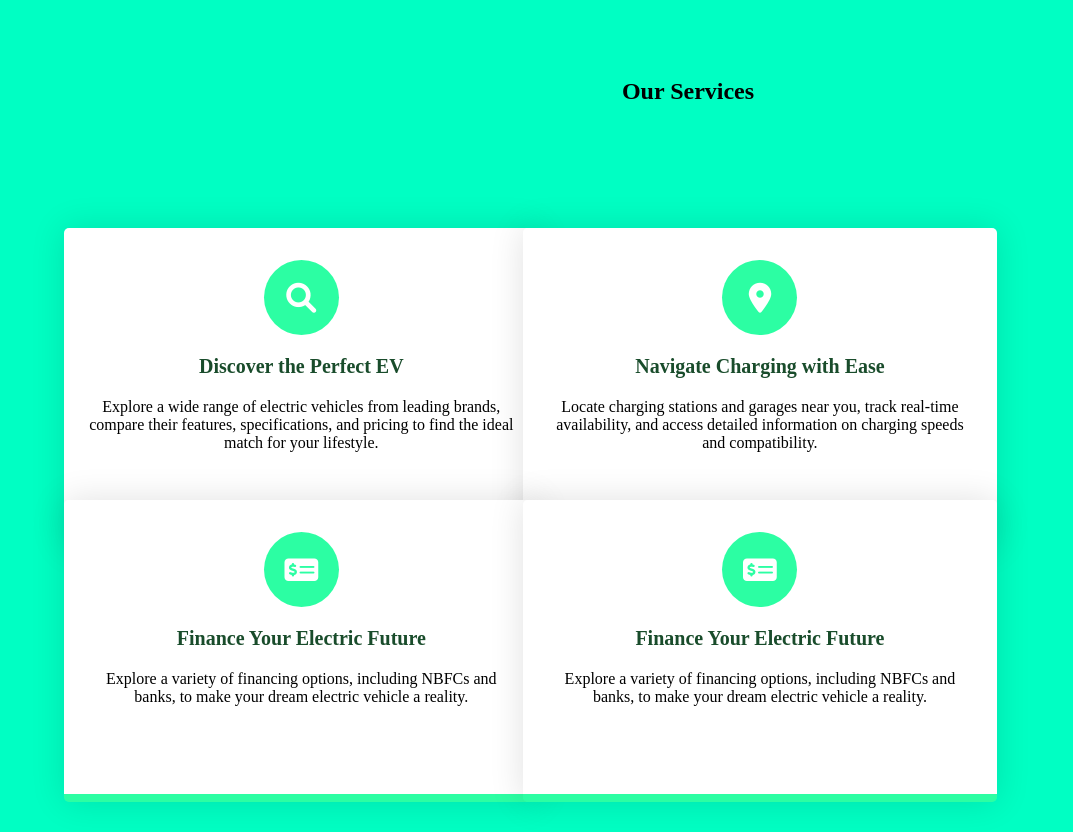
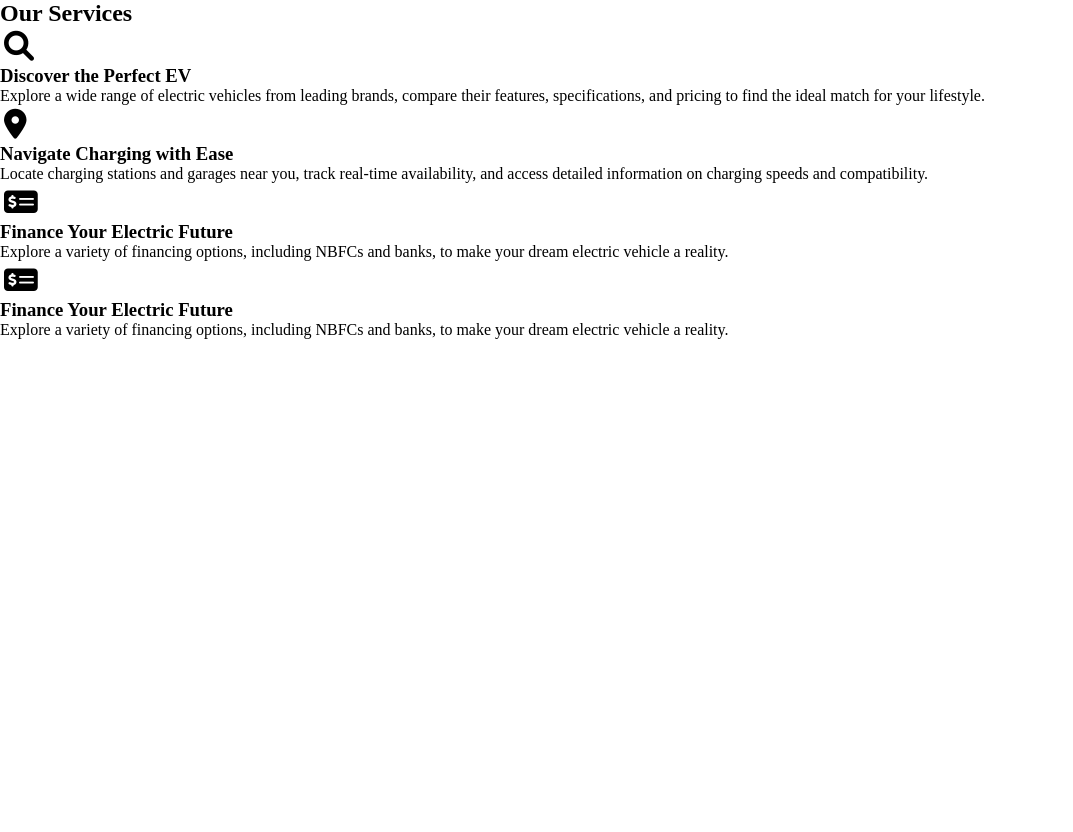
Before and after one commit to aslesha-p/ELVIA-MP, a PHP site: page /services.html in a window 1280 px wide; the page is wider, and only the part inside the window is pictured. Shown: that part, without its empty margins (0-1073 px from the left). After the commit the page ends 339 px from the top of that part, so only its background shows below. Run offline with PHP 8.4, Linux system fonts and the light colour scheme.

Commit message:
Update elvia.css

```diff
--- a/elvia.css
+++ b/elvia.css
@@ -55,7 +55,7 @@ ul li{
 
 ul li a{
     text-decoration: none;
-    color:aliceblue;
+    color:rgb(1, 93, 1);
     font-family:Arial, Helvetica, sans-serif;
     font-weight: bold;
     transition: 0.4s ease-in-out;
@@ -339,88 +339,3 @@ i:hover{
     box-sizing: border-box;
     font-family: "Poppins", sans-serif;
   }
-  section {
-    height: 100vh;
-    width: 100%;
-    display: grid;
-    place-items: center;
-    background-color:rgb(0, 255, 195);
-  }
-  .row {
-    display: flex;
-    flex-wrap: wrap;
-  }
-  .column {
-    width: 100%;
-    padding: 0 1em 1em 1em;
-    text-align: center;
-  }
-  .card {
-    width: 100%;
-    height: 100%;
-    padding: 2em 1.5em;
-    background: linear-gradient(#ffffff 50%, #2cfea3 50%);
-    background-size: 100% 200%;
-    background-position: 0 2.5%;
-    border-radius: 5px;
-    box-shadow: 0 0 35px rgba(0, 0, 0, 0.12);
-    cursor: pointer;
-    transition: 0.5s;
-    float: left;
-  }
-  h3 {
-    font-size: 20px;
-    font-weight: 600;
-    color: #194c2b;
-    margin: 1em 0;
-  }
-  p1 {
-    color: #fff;
-    font-size: 15px;
-    line-height: 1.6;
-    letter-spacing: 0.03em;
-  }
-  .icon-wrapper {
-    background-color: #2cfea3;
-    position: relative;
-    margin: auto;
-    font-size: 30px;
-    height: 2.5em;
-    width: 2.5em;
-    color: #ffffff;
-    border-radius: 50%;
-    display: grid;
-    place-items: center;
-    transition: 0.5s;
-  }
-  .card:hover {
-    background-position: 0 100%;
-  }
-  .card:hover .icon-wrapper {
-    background-color: #ffffff;
-    color: #2cfe67;
-  }
-  .card:hover h3 {
-    color: #ffffff;
-  }
-  .card:hover p {
-    color: #f0f0f0;
-  }
-  @media screen and (min-width: 768px) {
-    section {
-      padding: 0 2em;
-    }
-    .column {
-      flex: 0 50%;
-      max-width: 50%;
-    }
-  }
-  @media screen and (min-width: 992px) {
-    section {
-      padding: 1em 3em;
-    }
-    .column {
-      flex: 0 0 33.33%;
-      max-width: 33.33%;
-    }
-  }
```
